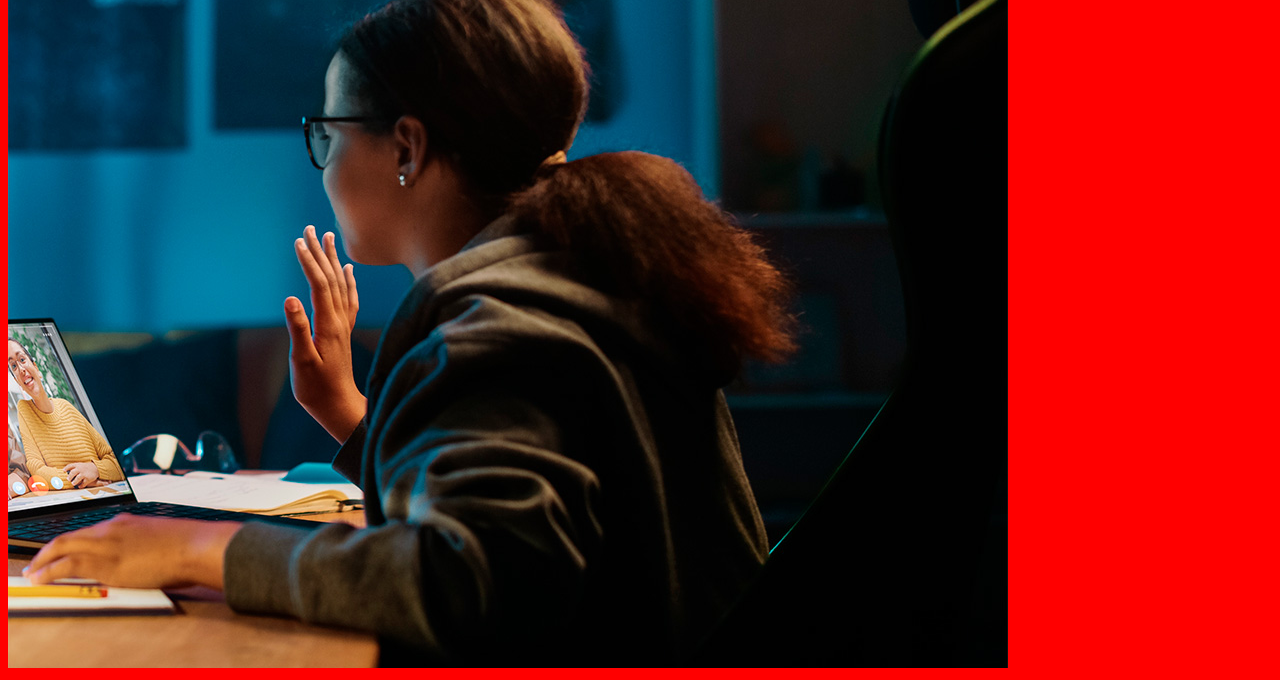
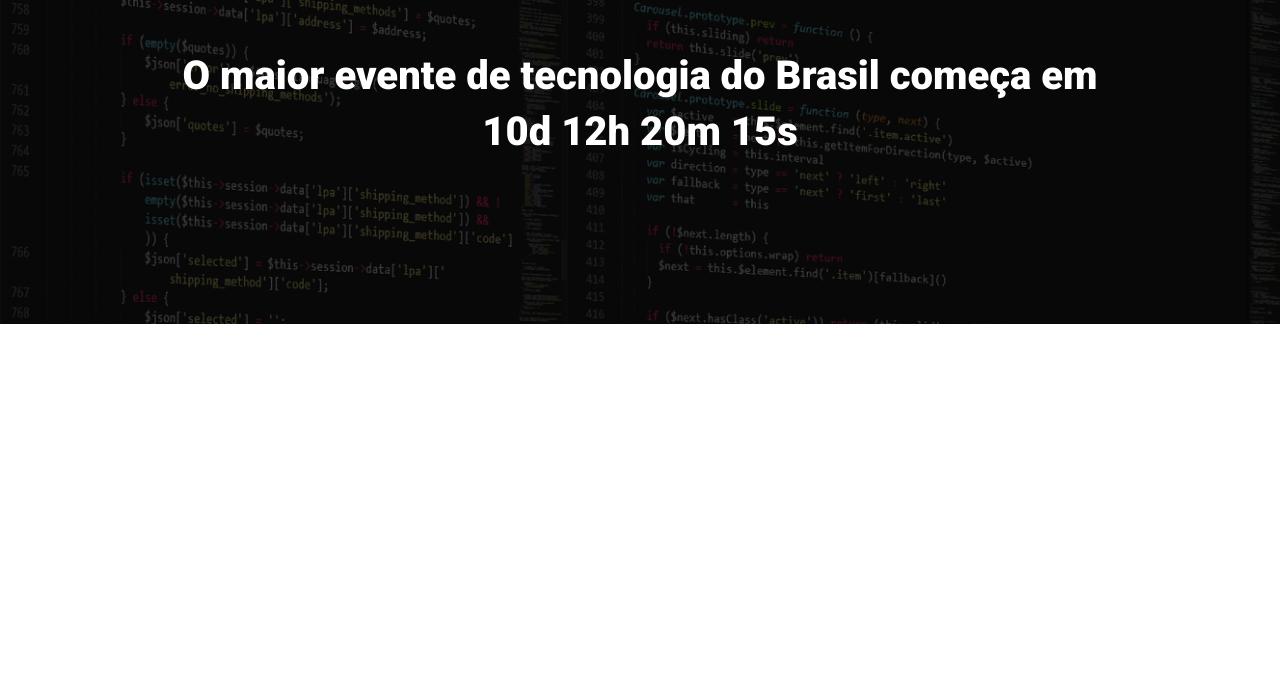
Before and after one commit to Augusto-C2304/tech_talks, a website built with Parcel: page src/index.html in a window 1280 px wide. Shown: the part 160-840 px from the top of the page. After the commit the page ends 800 px from the top, so only its background shows below. Built offline with nearby package versions, Linux system fonts and the light colour scheme.

Commit message:
criando o hero

```diff
--- a/src/index.html
+++ b/src/index.html
@@ -1,14 +1,26 @@
 <!DOCTYPE html>
-<html lang="en">
+<html lang="pt-br">
 <head>
     <meta charset="UTF-8">
     <meta name="viewport" content="width=device-width, initial-scale=1.0">
-    <title>Document</title>
+    <title>EBAC Tech Talks</title>
+    <link rel="preconnect" href="https://fonts.googleapis.com">
+    <link rel="preconnect" href="https://fonts.gstatic.com" crossorigin>
+    <link href="https://fonts.googleapis.com/css2?family=Roboto:wght@400;700;900&display=swap" rel="stylesheet">
+
     <link rel="stylesheet" href="styles/main.scss">
 </head>
 <body>
-    <h1>ola</h1>
-    <img src="./images/backend.png" alt="">
+    <header class="hero">
+        <div class="container">
+            <img class="hero__logo" src="./images/ebac_logo.svg" alt="EBAC">
+            <p class="hero__text">
+                O maior evente de tecnologia do Brasil começa em 10d 12h 20m 15s
+            </p>
+        </div>
+    </header>
+
+
     <script src="scripts/main.js"></script>
 </body>
 </html>
--- /dev/null
+++ b/src/styles/_hero.scss
@@ -0,0 +1,53 @@
+.hero {
+    padding-top: 64px;
+    padding-bottom: 100px;
+    background-image: url(../images/fundo.png);
+    background-repeat: no-repeat;
+    background-size: cover;
+    position: relative;
+
+    .container {
+        position: relative;
+    }
+
+    &::before {
+        position: absolute;
+        top: 0;
+        left: 0;
+        width: 100%;
+        height: 100%;
+        background-color: #000;
+        content: '';
+        opacity: .7;
+    }
+
+
+    &__text {
+        margin-top: 64px;
+        margin-bottom: 64px;
+        font-size: 40px;
+        line-height: 56px;
+        font-weight: 800;
+        text-align: center;
+    }
+
+    &__logo {
+        margin: 0 auto;
+        height: 80px;
+        display: block;
+    }
+
+    @media (max-width: 640px) {
+        padding: 40px 0;
+
+        &__logo {
+            height: 40px;
+        }
+
+        &__text {
+            font-size: 22px;
+            line-height: 24px;
+            margin: 24px 0;
+        }
+    }
+}
--- a/src/styles/main.scss
+++ b/src/styles/main.scss
@@ -1,3 +1,23 @@
-body {
-    background-color: red;
+@use 'hero';
+
+* {
+    margin: 0;
+    padding: 0;
+    box-sizing: border-box;
+    font-family: Roboto, sans-serif;
+    color: #fff;
 }
+
+.container {
+    max-width: 960px;
+    width: 100%;
+    margin: 0 auto;
+
+    @media (max-width:640px) {
+        max-width: 80%;
+    }
+
+    @media (max-width: 1024px) {
+        max-width: 90%;
+    }
+}
```
